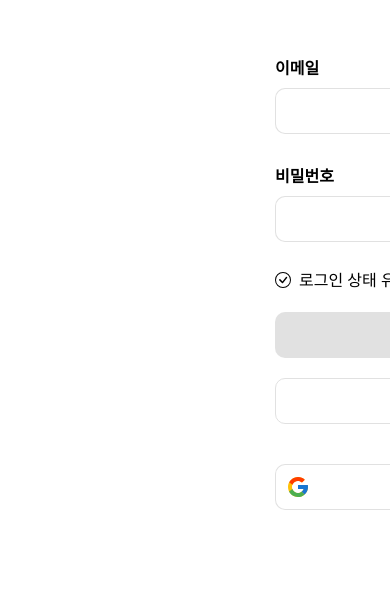
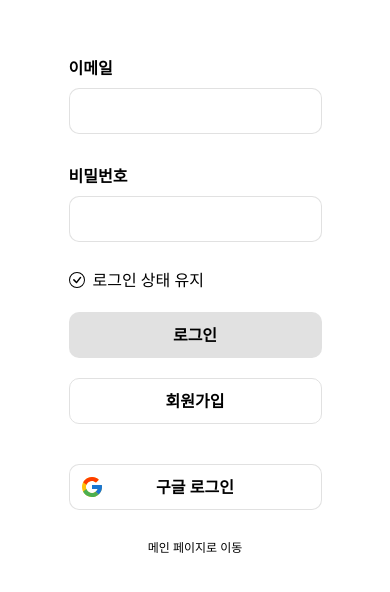
Before and after one commit to JHni2/collect-webtoons, a React (Vite) app: page /login in a window 390 px wide. Shown: the part 104-696 px from the top of the page. Built offline with nearby package versions, Linux system fonts and the light colour scheme.

Commit message:
반응형 로그인

```diff
--- a/src/assets/css/style.css
+++ b/src/assets/css/style.css
@@ -18,7 +18,6 @@
   flex-direction: column;
   justify-content: center;
   align-items: center;
-  width: 980px;
   margin: auto;
 }
 
--- a/src/components/LoginPage.tsx
+++ b/src/components/LoginPage.tsx
@@ -76,7 +76,7 @@
 
   return (
     <div id="content">
-      <form onSubmit={handleSubmit(onSubmit)} className="w-[460px]">
+      <form onSubmit={handleSubmit(onSubmit)} className="sm:w-[60vw] md:w-[460px]">
         <div className="mb-5">
           <h3 className="font-semibold mb-2">
             <label htmlFor="email">이메일</label>
```
